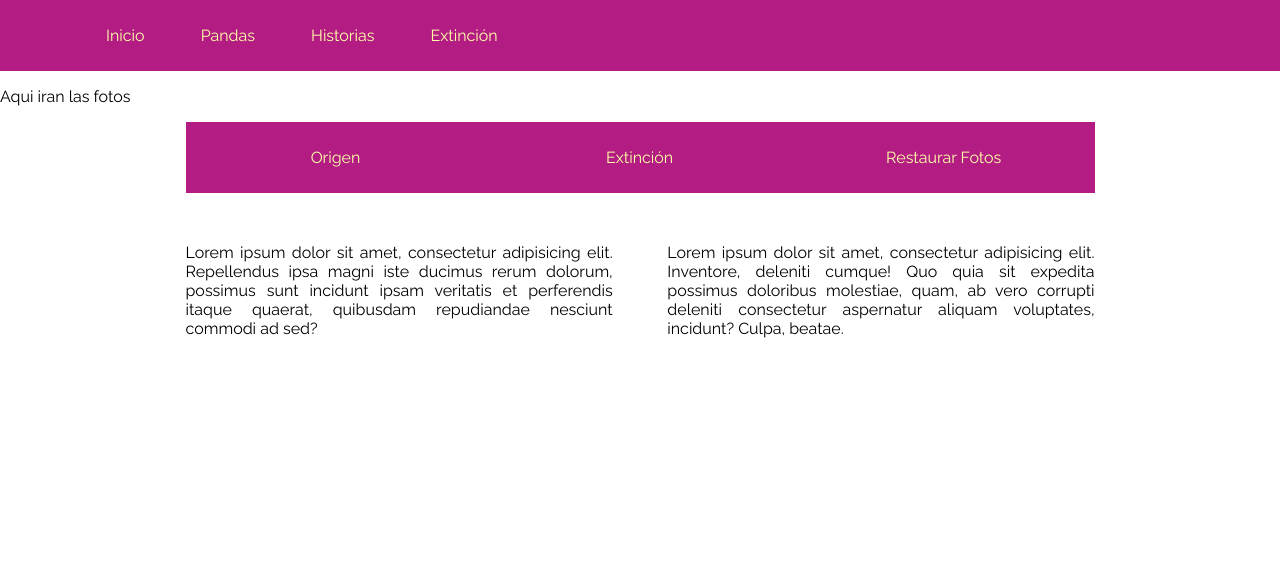
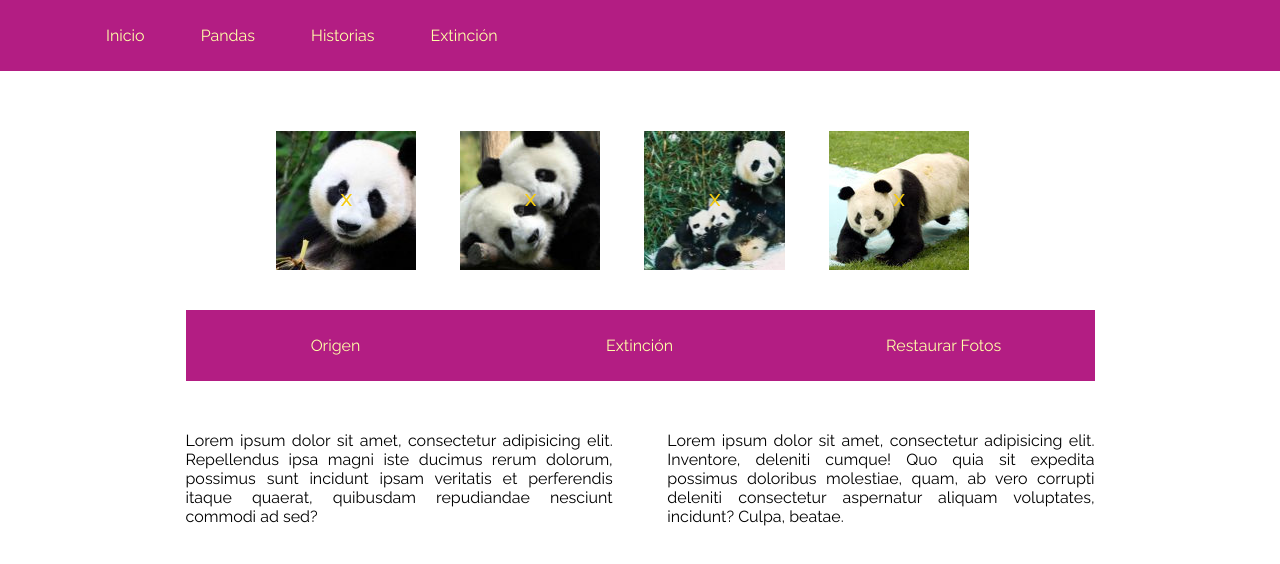
Before and after one commit to berenisser/panda-panda, a plain HTML site: page index.html in a window 1280 px wide. Both pictures are taken after a click on the link "Restaurar Fotos". Drawn offline with Linux system fonts and the light colour scheme.

Commit message:
All changes and functions done

```diff
--- a/assets/css/style.css
+++ b/assets/css/style.css
@@ -5,7 +5,7 @@ body {
 
 nav {
 	background-color: #b31d83;
-	margin: 0;
+	margin: 0 0 20px 0;
 	padding: 0px 0px 0px 80px;
 	overflow: hidden;
 }
@@ -22,6 +22,43 @@ nav a:hover {
 	background-color: #f09102;
 	color: #b31d83;
 }
+
+/*Seccion Fotos Panda*/
+
+.fotos-pandas{
+	margin: 0 auto;
+	width: 60%;
+}
+
+
+.foto1 {
+	background-image: url(../img/a1.jpg);
+}
+.foto2 {
+	background-image: url(../img/a2.jpg);
+}
+.foto3 {
+	background-image: url(../img/a3.jpg);
+}
+.foto4 {
+	background-image: url(../img/a4.jpg);
+}
+.foto-cada-uno{
+	display: inline-block;
+	padding: 60px 65px;
+	margin: 40px 20px;
+}
+
+.desaparece {
+	display: none;
+}
+
+.foto-cada-uno a{
+	text-decoration: none;
+	font-weight: bold;
+	color: #f5cb11;
+}
+
 
 /*Seccion de Mini Nav*/
 
--- a/assets/js/main.js
+++ b/assets/js/main.js
@@ -1,3 +1,30 @@
+//Funciones para borrar cada imagen
+document.getElementById("x1").addEventListener("click",function(){
+	document.getElementById("foto1").classList.toggle("desaparece");
+})
+
+document.getElementById("x2").addEventListener("click",function(){
+	document.getElementById("foto2").classList.toggle("desaparece");
+})
+
+document.getElementById("x3").addEventListener("click",function(){
+	document.getElementById("foto3").classList.toggle("desaparece");
+})
+
+document.getElementById("x4").addEventListener("click",function(){
+	document.getElementById("foto4").classList.toggle("desaparece");
+})
+
+//Funcion para restaurar las imagenes
+document.getElementById("restaurar").addEventListener("click",function(){
+	document.getElementById("foto1").classList.remove("desaparece");
+	document.getElementById("foto2").classList.remove("desaparece");
+	document.getElementById("foto3").classList.remove("desaparece");
+	document.getElementById("foto4").classList.remove("desaparece");
+})
+
+
+//Toggle functions for Origen & Extinction buttons
 document.getElementById("origin-izq").addEventListener("click",function(){
 	var letraIz = document.getElementById("left");
 	letraIz.classList.toggle("display-nada");
@@ -7,3 +34,27 @@ document.getElementById("extincion-derecha").addEventListener("click",function()
 	var letraDer = document.getElementById("right");
 	letraDer.classList.toggle("display-nada");
 })
+
+
+/*var pictures = ['assets/img/a1.jpg','assets/img/a2.jpg', 'assets/img/a3.jpg', 'assets/img/a4.jpg'];
+var espacioFotos = document.getElementById("div-fotos");
+
+pictures.forEach(function(el){
+	var cajaFoto = document.createElement("div");
+	cajaFoto.classList.add("caja-panda");
+
+
+	cajaFoto.style.backgroundImage = '"url("' + el + ')"';
+	espacioFotos.appendChild(cajaFoto);
+})
+
+
+-----------
+pictures.forEach(function(el){
+	var fotos = document.createElement("img");
+	fotos.setAttribute("src",el);
+	fotos.classList.add("cada-panda");
+	espacioFotos.appendChild(fotos);
+})
+
+"url('img_tree.png')"  */
--- a/index.html
+++ b/index.html
@@ -13,14 +13,26 @@
 		<a href="#historias">Historias</a>
 		<a href="#extincion">Extinción</a>
 	</nav>
+
 	<section class="fotos-pandas">
-		<p>Aqui iran las fotos</p>
+		<div id="foto1" class="foto1 foto-cada-uno">
+			<a id="x1" href="#">X</a>
+		</div>
+		<div id="foto2" class="foto2 foto-cada-uno">
+			<a id="x2" href="#">X</a>
+		</div>
+		<div id="foto3" class="foto3 foto-cada-uno">
+			<a id="x3" href="#">X</a>
+		</div>
+		<div id="foto4" class="foto4 foto-cada-uno">
+			<a id="x4" href="#">X</a>
+		</div>
 	</section>
 
 	<section class="mini-nav">
 		<a id="origin-izq" href="#">Origen</a>
 		<a id="extincion-derecha" href="#">Extinción</a>
-		<a href="#">Restaurar Fotos</a>
+		<a id="restaurar" href="#">Restaurar Fotos</a>
 	</section>
 
 	<section class="letras">
```
Also changed, not shown: assets/img/a1.jpg (added), assets/img/a2.jpg (added), assets/img/a3.jpg (added), assets/img/a4.jpg (added).
